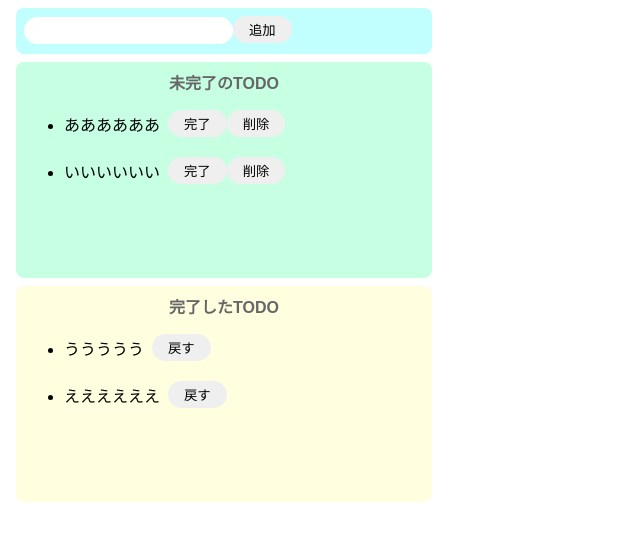
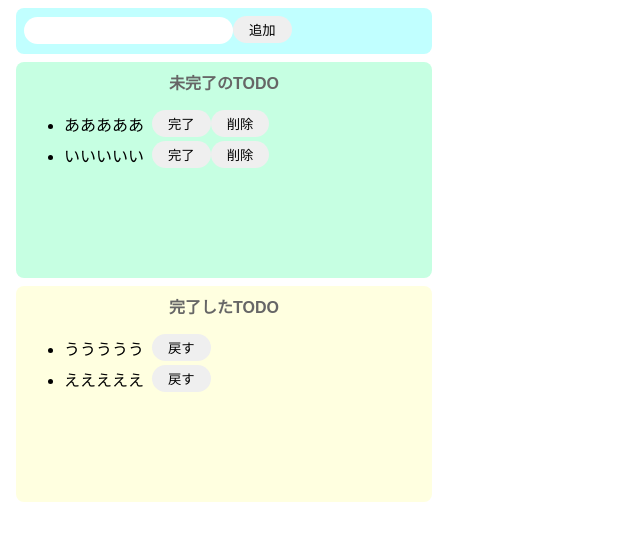
Before and after one commit to hayato-lang/React-todo, a React (Create React App) app: page / in a window 1280 px wide. Shown: the top 540 px of the page, without its empty margins (0-640 px from the left). Built offline with nearby package versions, Linux system fonts and the light colour scheme.

Commit message:
Reactの実装を意識したモックに変更

```diff
--- a/src/App.jsx
+++ b/src/App.jsx
@@ -1,6 +1,15 @@
+import React, { useEffect, useState } from "react";
 import "./styles.css";
 
 export const App = () => {
+  const [incompleteTodos, setIncompleteTodos] = useState([
+    "あああああ",
+    "いいいいい"
+  ]);
+  const [completeTodos, setCompleteTodos] = useState([
+    "ううううう",
+    "えええええ"
+  ]);
   return (
     <>
       <div className="input-area">
@@ -11,34 +20,29 @@
       <div className="incomplete-area">
         <p className="title">未完了のTODO</p>
         <ul>
-          <div className="list-row">
-            <li>ああああああ</li>
-            <button>完了</button>
-            <button>削除</button>
-          </div>
-        </ul>
-        <ul>
-          <div className="list-row">
-            <li>いいいいいい</li>
-            <button>完了</button>
-            <button>削除</button>
-          </div>
+          {incompleteTodos.map((todo) => {
+            return (
+              <div key={todo} className="list-row">
+                <li>{todo}</li>
+                <button>完了</button>
+                <button>削除</button>
+              </div>
+            );
+          })}
         </ul>
       </div>
 
       <div className="complete-area">
         <p className="title">完了したTODO</p>
         <ul>
-          <div className="list-row">
-            <li>ううううう</li>
-            <button>戻す</button>
-          </div>
-        </ul>
-        <ul>
-          <div className="list-row">
-            <li>ええええええ</li>
-            <button>戻す</button>
-          </div>
+          {completeTodos.map((todo) => {
+            return (
+              <div key={todo} className="list-row">
+                <li>{todo}</li>
+                <button>戻す</button>
+              </div>
+            );
+          })}
         </ul>
       </div>
     </>
```
